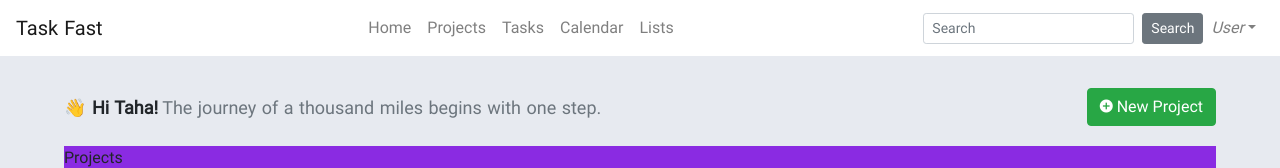
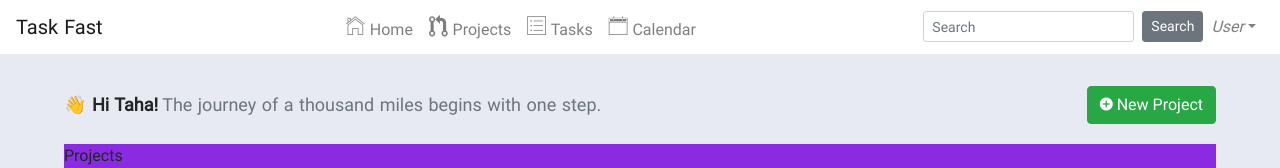
Before and after one commit to taha7/Trello-Clone, a Nuxt app in the folder trello-client/: page /projects in a window 1280 px wide. Shown: the top 168 px of the page. Built offline with nearby package versions, Linux system fonts and the light colour scheme.

Commit message:
[Front-end] put navbar icons

```diff
--- a/trello-client/layouts/partials/navbar.vue
+++ b/trello-client/layouts/partials/navbar.vue
@@ -7,11 +7,22 @@
 
          <b-collapse id="nav-collapse" is-nav>
             <b-navbar-nav class="d-flex justify-content-center" style="flex: 1;">
-               <b-nav-item :to="{path: '/dashboard/home'}">Home</b-nav-item>
-               <b-nav-item :to="{path: '/projects'}">Projects</b-nav-item>
-               <b-nav-item href="#">Tasks</b-nav-item>
-               <b-nav-item href="#">Calendar</b-nav-item>
-               <b-nav-item href="#">Lists</b-nav-item>
+               <b-nav-item :to="{path: '/dashboard/home'}">
+                  <i class="nav-icons ion-ios-home-outline"></i>
+                  Home
+               </b-nav-item>
+               <b-nav-item :to="{path: '/projects'}">
+                  <i class="nav-icons ion-pull-request"></i>
+                  Projects
+               </b-nav-item>
+               <b-nav-item href="#">
+                  <i class="nav-icons ion-ios-list-outline"></i>
+                  Tasks
+               </b-nav-item>
+               <b-nav-item href="#">
+                  <i class="nav-icons ion-ios-calendar-outline"></i>
+                  Calendar
+               </b-nav-item>
             </b-navbar-nav>
 
             <!-- Right aligned nav items -->
@@ -33,49 +44,6 @@
          </b-collapse>
       </b-navbar>
    </div>
-   <!-- <nav class="navbar navbar-expand-lg navbar-light bg-light">
-      <a class="navbar-brand" href="#">Task Fast</a>
-      <button
-         class="navbar-toggler"
-         type="button"
-         data-toggle="collapse"
-         data-target="#navbarSupportedContent"
-         aria-controls="navbarSupportedContent"
-         aria-expanded="false"
-         aria-label="Toggle navigation"
-      >
-         <span class="navbar-toggler-icon"></span>
-      </button>
-
-      <div class="collapse navbar-collapse" id="navbarSupportedContent">
-         <ul class="navbar-nav d-flex justify-content-center" style="flex: 1;">
-            <li class="nav-item active">
-               <nuxt-link :to="{path: '/dashboard/home'}" class="nav-link">Home</nuxt-link>
-            </li>
-            <li class="nav-item">
-               <nuxt-link :to="{path: '/projects'}" class="nav-link">Projects</nuxt-link>
-            </li>
-            <li class="nav-item">
-               <a class="nav-link" href="#">Tasks</a>
-            </li>
-            <li class="nav-item">
-               <a class="nav-link" href="#">Callendar</a>
-            </li>
-            <li class="nav-item">
-               <a class="nav-link" href="#">Widgets</a>
-            </li>
-         </ul>
-         <form class="form-inline my-2 my-lg-0">
-            <input
-               class="form-control mr-sm-2"
-               type="search"
-               placeholder="Search"
-               aria-label="Search"
-            />
-            <button class="btn btn-outline-success my-2 my-sm-0" type="submit">Search</button>
-         </form>
-      </div>
-   </nav>-->
 </template>
 
 <script>
@@ -83,4 +51,14 @@ export default {};
 </script>
 
 <style>
+.navbar {
+   padding: 0 1rem;
+}
+.nav-icons {
+   font-size: 25px;
+}
+.nav-item:hover a {
+   color: #2780f8 !important;
+   background: #e5e5e52e;
+}
 </style>
```
